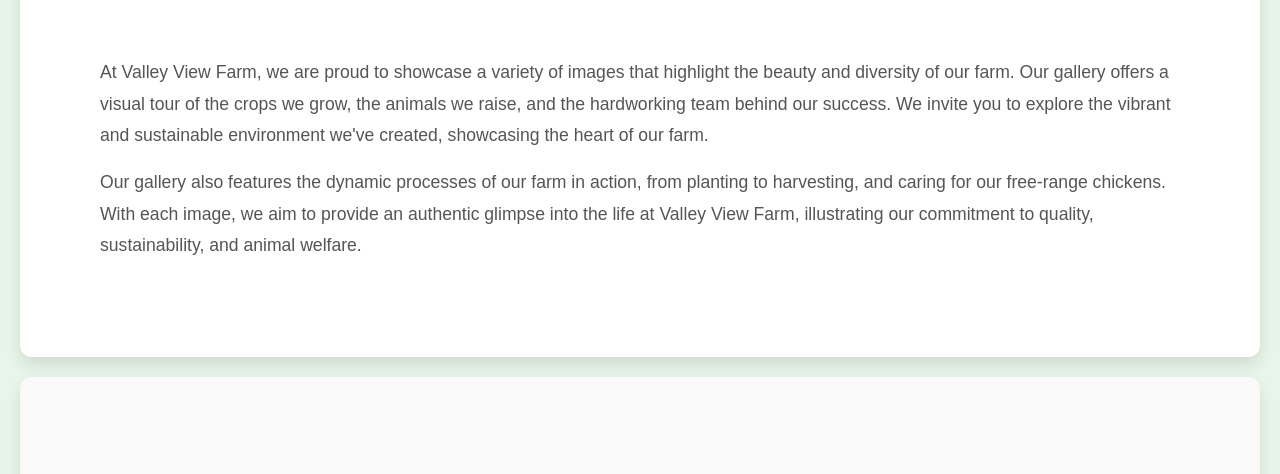
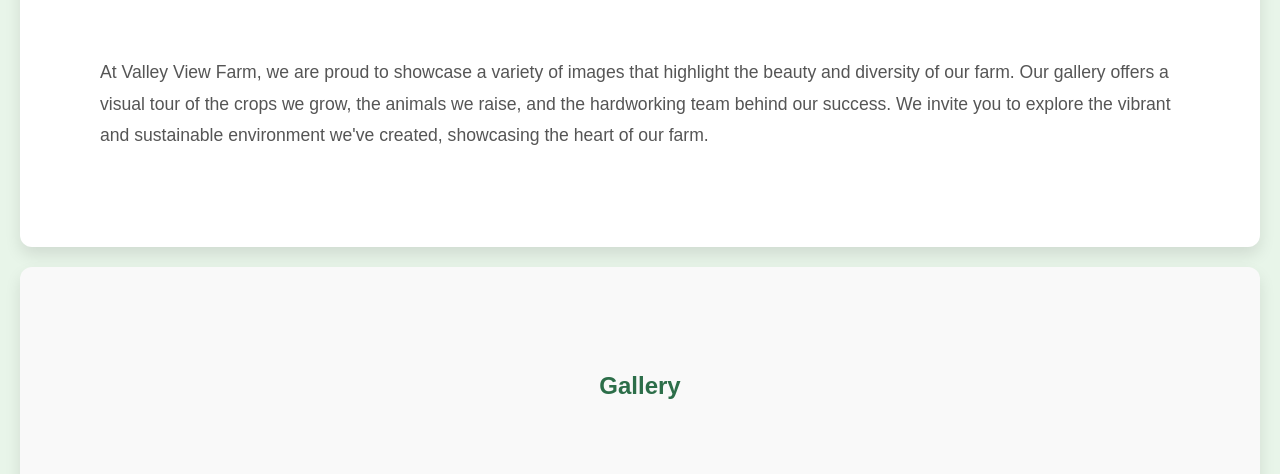
Before and after one commit to DomenicSN/Valley-view-farms, a plain HTML site: page products.html in a window 1280 px wide. Shown: the part 595-1069 px from the top of the page. Drawn offline with Linux system fonts and the light colour scheme; no server answers.

Commit message:
Update products.html

```diff
--- a/products.html
+++ b/products.html
@@ -368,8 +368,7 @@
         <h2>About Us</h2>
 		</br></br>
 		<p>At Valley View Farm, we are proud to showcase a variety of images that highlight the beauty and diversity of our farm. Our gallery offers a visual tour of the crops we grow, the animals we raise, and the hardworking team behind our success. We invite you to explore the vibrant and sustainable environment we've created, showcasing the heart of our farm.</p>
-        <p>Our gallery also features the dynamic processes of our farm in action, from planting to harvesting, and caring for our free-range chickens. With each image, we aim to provide an authentic glimpse into the life at Valley View Farm, illustrating our commitment to quality, sustainability, and animal welfare.</p>
-         </div>
+        </div>
 </section>
 
 <section id="home" class="section">
```
